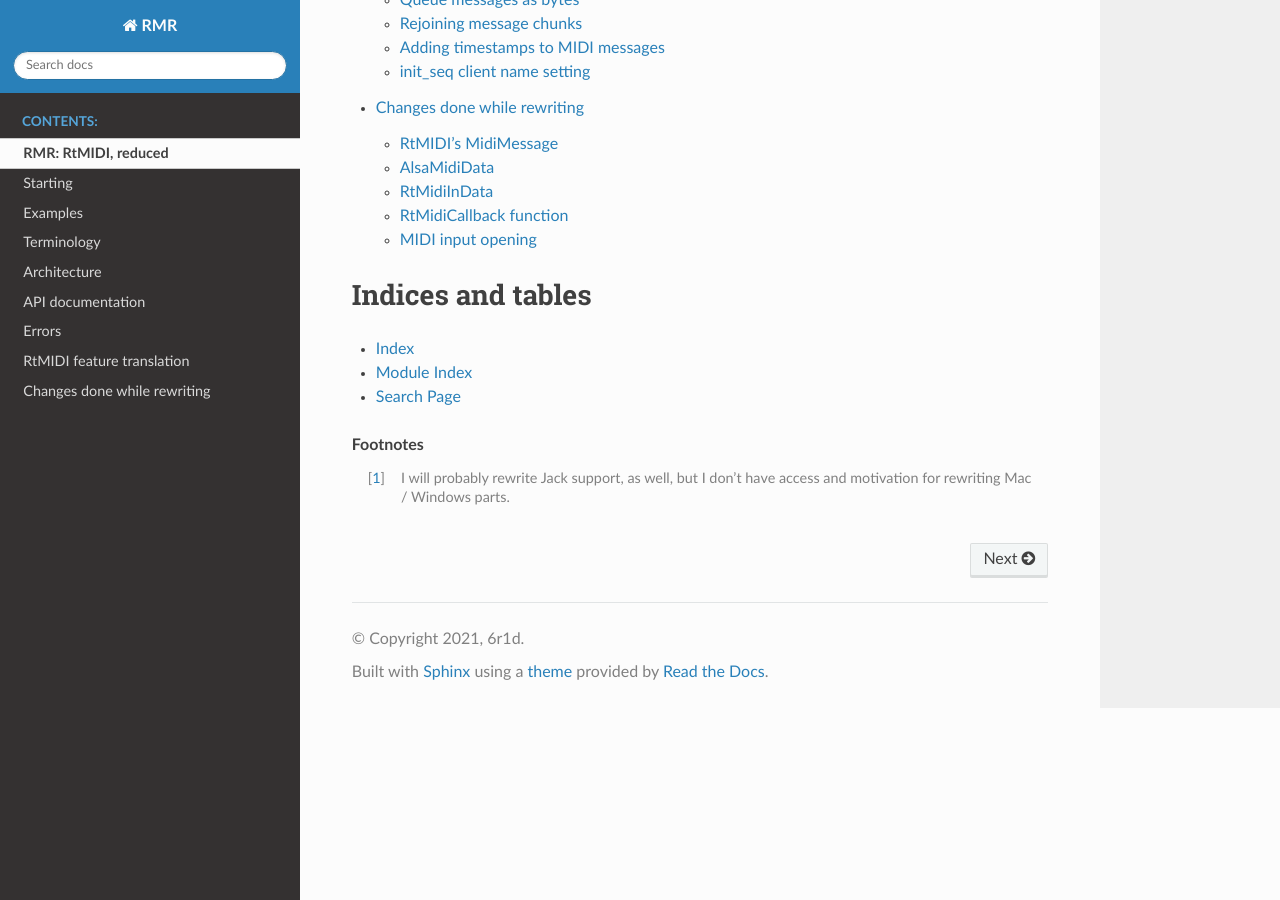
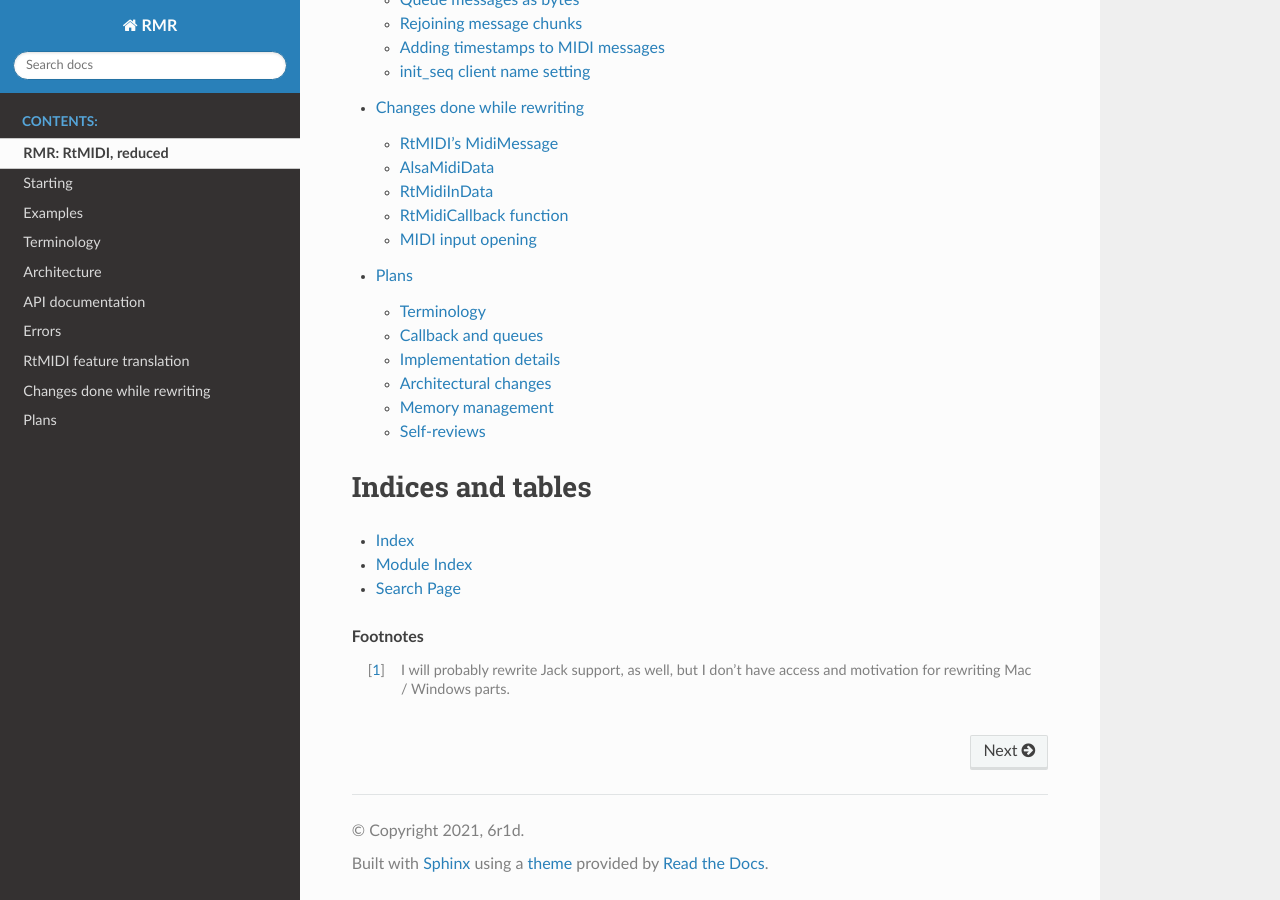
Before and after one commit to 6r1d/rmr, a Sphinx documentation site: the page built from doc/index.rst, in a window 1280 px wide and 900 px high, scrolled down 1397 px. Built offline with Sphinx 7.4.7 and the Read the Docs theme 2.0.0, drawn with Linux system fonts in a browser that asks for light colours; some of the changed lines change nothing that is shown.

Commit message:
Updates docs

```diff
--- a/doc/index.rst
+++ b/doc/index.rst
@@ -23,6 +23,7 @@ Contents
    errors
    feature_translation
    rewrite_changes
+   plans
 
 Indices and tables
 ==================
--- /dev/null
+++ b/doc/plans.rst
@@ -0,0 +1,81 @@
+Plans
+=====
+
+There are things I want to change, but issues are already full with random stuff I'll need to track.
+This document exists to handle things gradually, not create issues when I solve other issues.
+(It seems I will always create more than I solve.)
+
+**P.S.**: this doesn't seem like a good way to continue, because now there's a "clutter 1" and "clutter 2", but I'll let time to show how it goes.
+
+------------
+
+Terminology
+-----------
+
+Terms I want to change
+^^^^^^^^^^^^^^^^^^^^^^
+
+Check if "port_config->virtual_seq_name" is a term that makes sense, rename if it doesn't.
+
+Callback and queues
+-------------------
+
+Error queue in callback examples
+^^^^^^^^^^^^^^^^^^^^^^^^^^^^^^^^
+
+When I finished a callback example, closing issue #14, I noticed there's still a queue for errors that happened in input thread.
+I am thinking about a different method of error propagation. There are also disconnections, which aren't exactly errors.
+I think I can replace error queue with callback calls easily.
+In which thread the callback runs, though?
+I also feel like I'll have to redesign "serr" function to work well with a new "error" or "status callback" mechanism.
+
+Implementation details
+----------------------
+
+Port capabilities while retrieving a port name
+^^^^^^^^^^^^^^^^^^^^^^^^^^^^^^^^^^^^^^^^^^^^^^
+
+RtMIDI has two Alsa `getPortName` methods, I have one `get_full_port_name` function.
+
+Port capabilities in RtMIDI might've been inverted, and I think that I have inverted them back, properly. I am probably wrong, but I debugged it and it works for some reason.
+
+.. code:: c
+
+  if (in) port_mode = SND_SEQ_PORT_CAP_WRITE | SND_SEQ_PORT_CAP_SUBS_WRITE;
+  else    port_mode = SND_SEQ_PORT_CAP_READ | SND_SEQ_PORT_CAP_SUBS_READ;
+
+"SND_SEQ_PORT_CAP_WRITE" is defined as "writable to this port", too.
+
+Does it mean RtMIDI's "getPortName" did not work in a recent release, or am I wrong somewhere?..
+
+Architectural changes
+---------------------
+
+Default amount of channels?
+^^^^^^^^^^^^^^^^^^^^^^^^^^^
+
+snd_seq_port_info_set_midi_channels accepts 16 channels. It sounds like a magic constant I'll have to fix, but I am not sure about that.
+If that is correct, a define seems enough, but moving amount of channels into a port configurator sounds even better.
+
+MIDI2 handling
+^^^^^^^^^^^^^^
+
+MIDI2 support doesn't seem to be globally implemented.
+I receive mixed news: some claim to have finished MIDI2 compatible synths, some claim MIDI2 is not supported by Windows, etc.
+For now I'll collect information and will try to prepare.
+
+* https://github.com/jackaudio/jack2/issues/535
+* https://github.com/atsushieno/cmidi2
+
+Memory management
+-----------------
+
+Check all "malloc", "calloc", "alloca" calls are cleaned up after.
+
+Self-reviews
+------------
+
+Read the header code through at least 4 times.
+I'm sure I missed something, be it apidoc or other things.
+
+Current times: 1.
```
